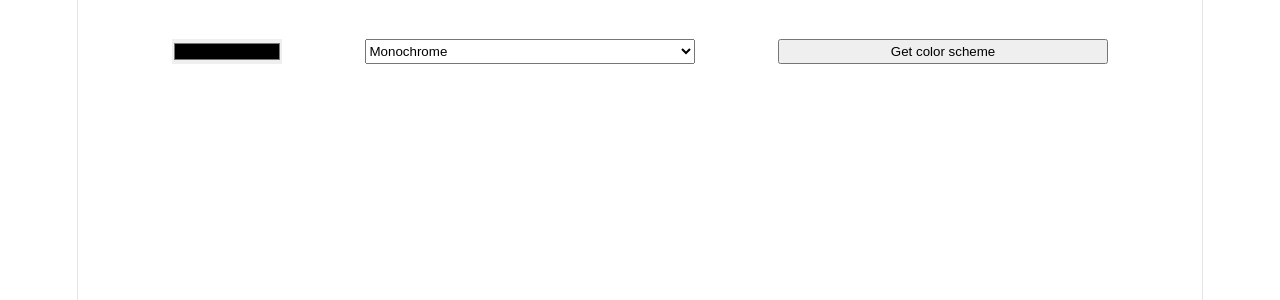
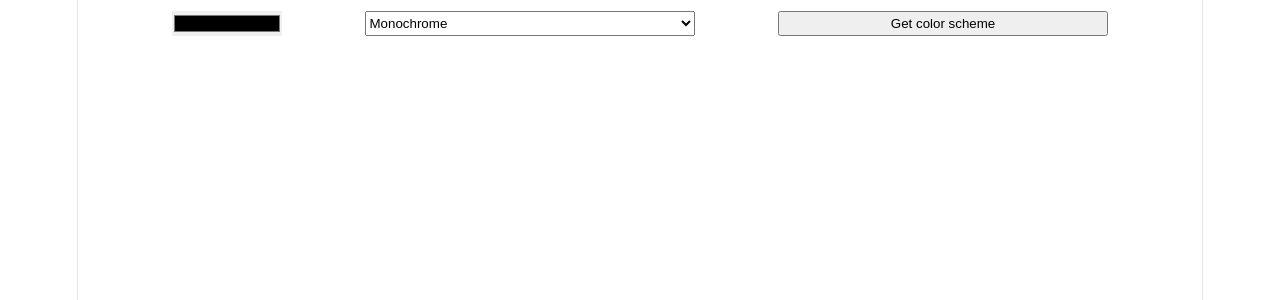
Before and after one commit to AJP-ARCHIVE/Solo-Project-Color-Scheme-Generator, a React (Vite) app: page / in a window 1280 px wide. Shown: the top 300 px of the page. Built offline with nearby package versions, Linux system fonts and the light colour scheme.

Commit message:
Update App.css
Removed padding of header in desktop viewport.

```diff
--- a/src/App.css
+++ b/src/App.css
@@ -134,10 +134,6 @@ main {
 /* Large devices (laptops/desktops, 992px and up) */
 @media only screen and (min-width: 992px) {
 
-  .header {
-    padding-top: 1.875em;
-  }
-
  .wrapper {
   grid-template-columns: repeat(5, 1fr); /* 5 columns */
   grid-template-rows: auto auto;         /* boxes row + color value row */
```
